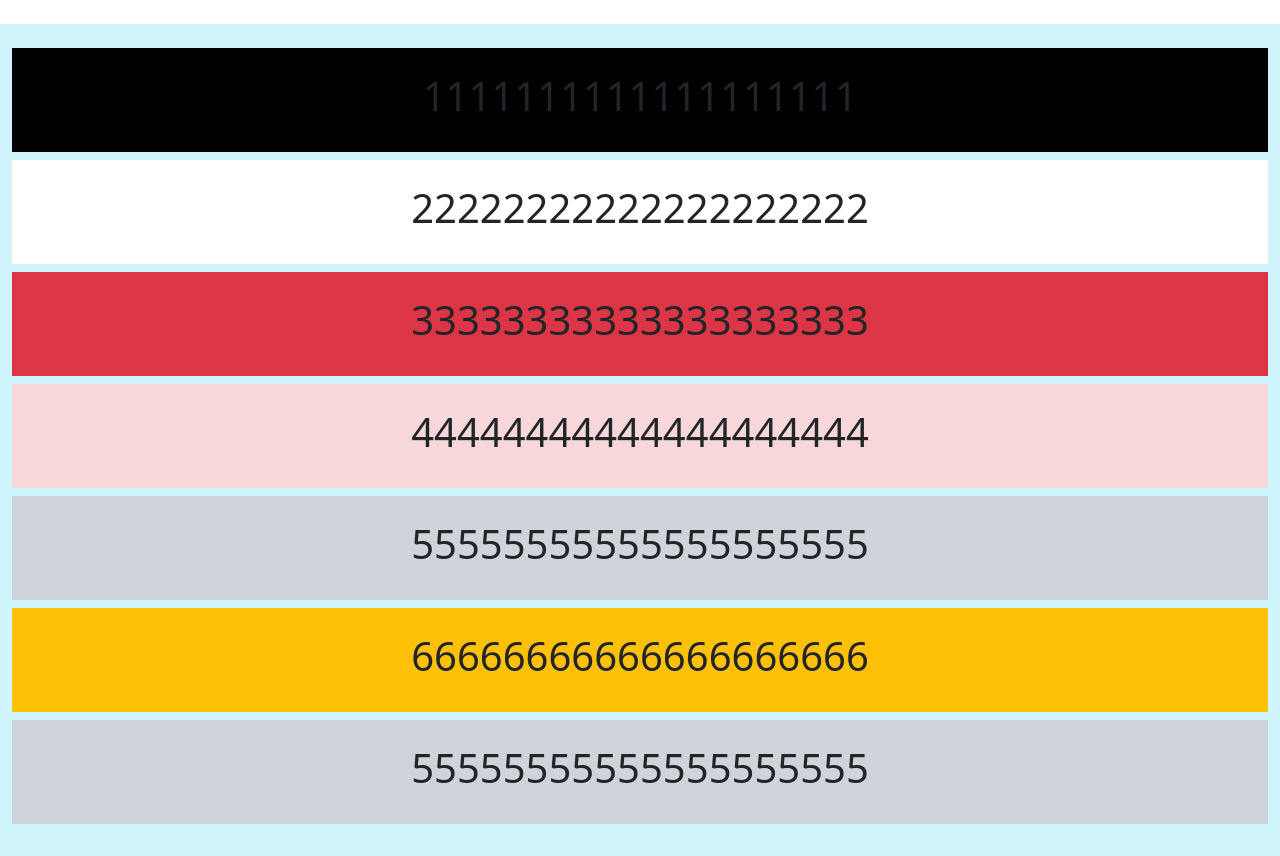
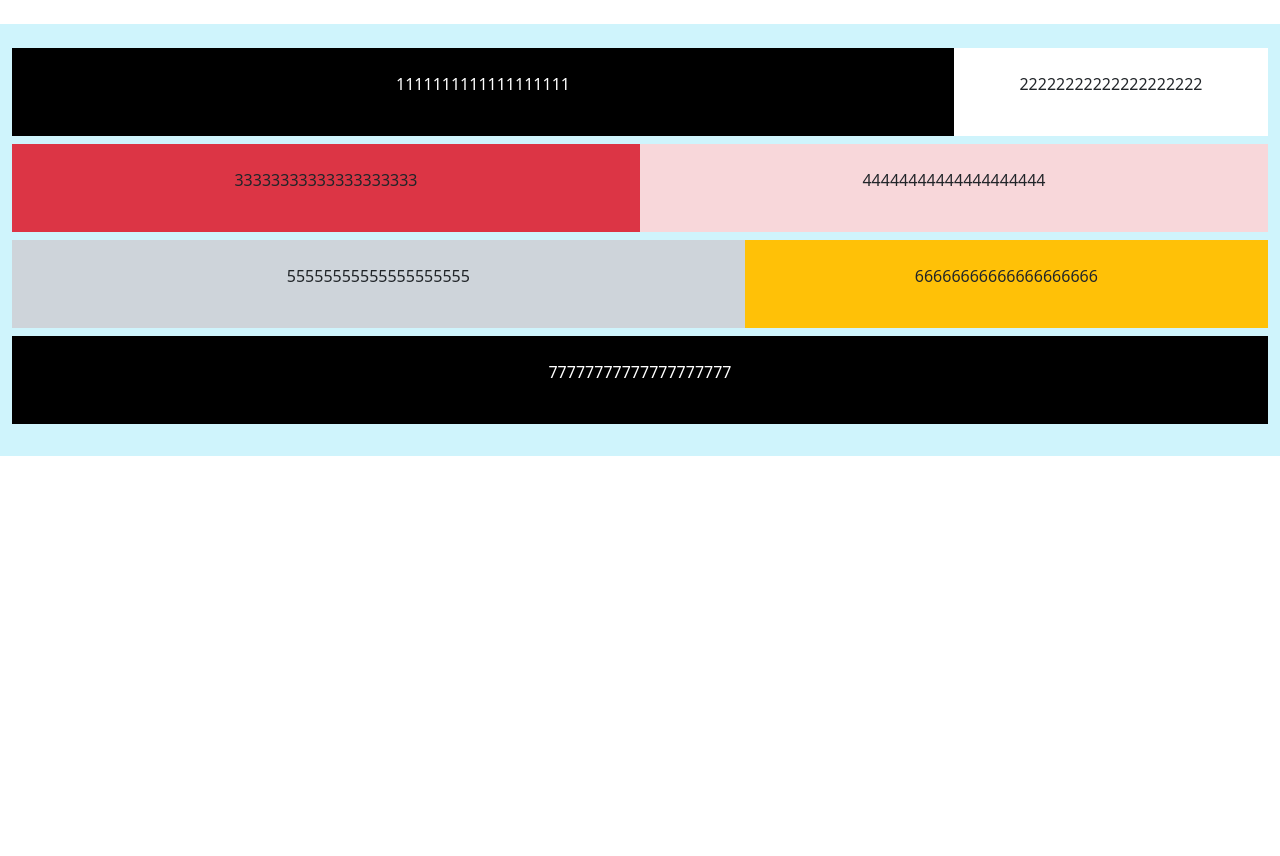
Before and after one commit to NurMuhammad1988/Bootstrap-Mustaqil-Ish, a plain HTML site: page index.html in a window 1280 px wide. After the commit the page ends 800 px from the top, so only its background shows below. Drawn offline with Linux system fonts and the light colour scheme.

Commit message:
dffsdfsd

```diff
--- a/index.html
+++ b/index.html
@@ -285,38 +285,38 @@
   <div class="container-fluid d-flex justify-content-between text-center  flex-wrap bg-info-subtle pt-4 pb-4 mt-4     ">
 
 
-    <div class="row bg-black p-4 mb-2 m-auto col-12  ">
-      <h1>1111111111111111111</h1>
+    <div class="row bg-black text-bg-danger p-4 mb-2 m-auto             col-12   col-sm-6    col-md-4   col-lg-3  col-xl-9  col-xxl-2">
+      <p >1111111111111111111</p>
     </div>
 
 
-    <div class="row bg-body p-4 mb-2 m-auto col-12 ">
-      <h1>22222222222222222222 </h1>
+    <div class="row bg-body p-4 mb-2 m-auto              col-12  col-sm-6  col-md-4  col-lg-3  col-xl-3   col-xxl-2">
+      <p>22222222222222222222 </p>
     </div>
 
 
-    <div class="row bg-danger p-4 mb-2 m-auto col-12 ">
-      <h1>33333333333333333333</h1>
+    <div class="row bg-danger p-4 mb-2 m-auto            col-12  col-sm-6  col-md-4  col-lg-3  col-xl-6   col-xxl-2">
+      <p>33333333333333333333</p>
     </div>
 
 
-    <div class="row bg-danger-subtle p-4 mb-2 m-auto col-12  ">
-      <h1>44444444444444444444</h1>
+    <div class="row bg-danger-subtle p-4 mb-2 m-auto     col-12  col-sm-6  col-md-4  col-lg-3 col-xl-6   col-xxl-2 ">
+      <p>44444444444444444444</p>
     </div>
 
 
-    <div class="row bg-dark-subtle p-4 mb-2 m-auto col-12 ">
-      <h1>55555555555555555555</h1>
+    <div class="row bg-dark-subtle p-4 mb-2 m-auto       col-12  col-sm-6  col-md-4  col-lg-3 col-xl-7  col-xxl-2">
+      <p>55555555555555555555</p>
     </div>
 
 
-    <div class="row bg-warning mb-2  p-4 m-auto col-12 ">
-      <h1>66666666666666666666</h1>
+    <div class="row bg-warning mb-2  p-4 m-auto          col-12  col-sm-6  col-md-4  col-lg-3 col-xl-5    col-xxl-2gi">
+      <p>66666666666666666666</p>
     </div>
 
 
-    <div class="row bg-dark-subtle p-4 mb-2 m-auto col-12 ">
-      <h1>55555555555555555555</h1>
+    <div class="row bg-black text-bg-danger p-4 mb-2 m-auto       col-12  col-sm-12  col-lg-6 col-xl-12">
+      <p>77777777777777777777</p>
     </div>
 
 
```
